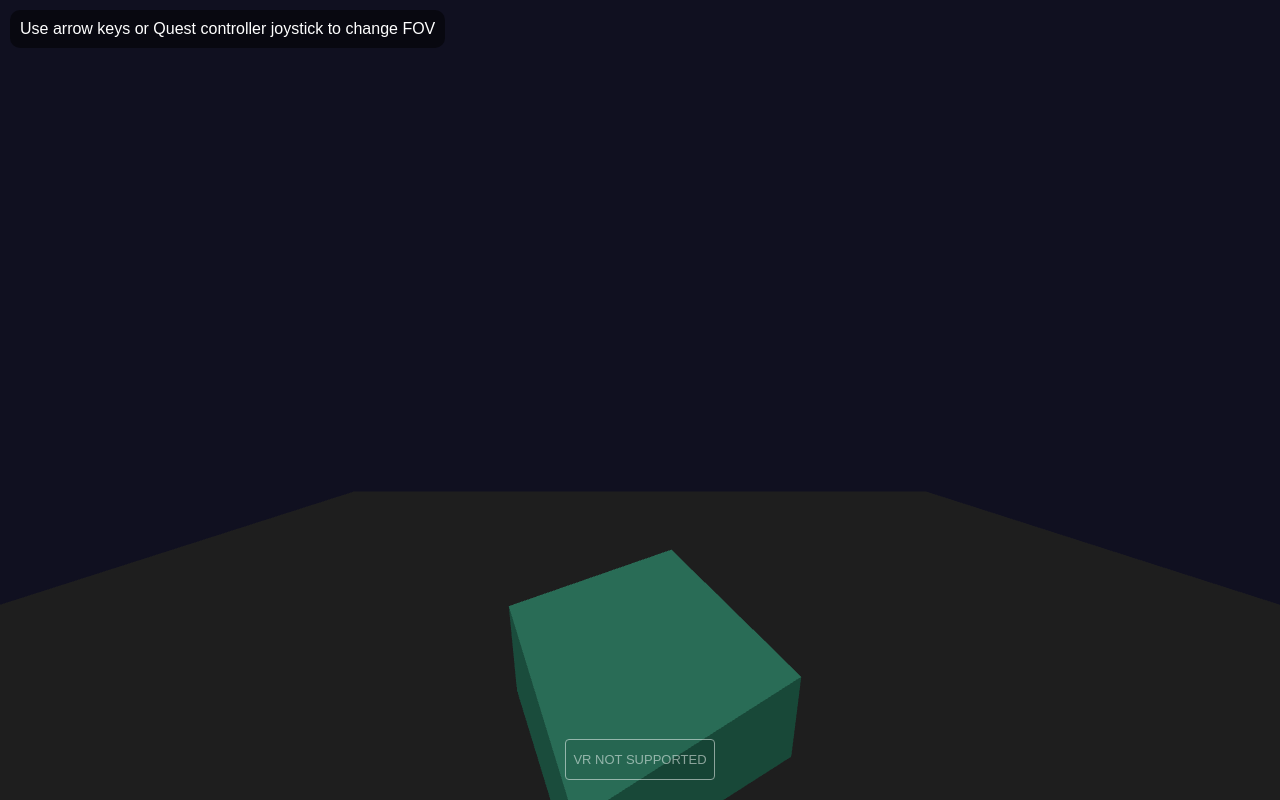
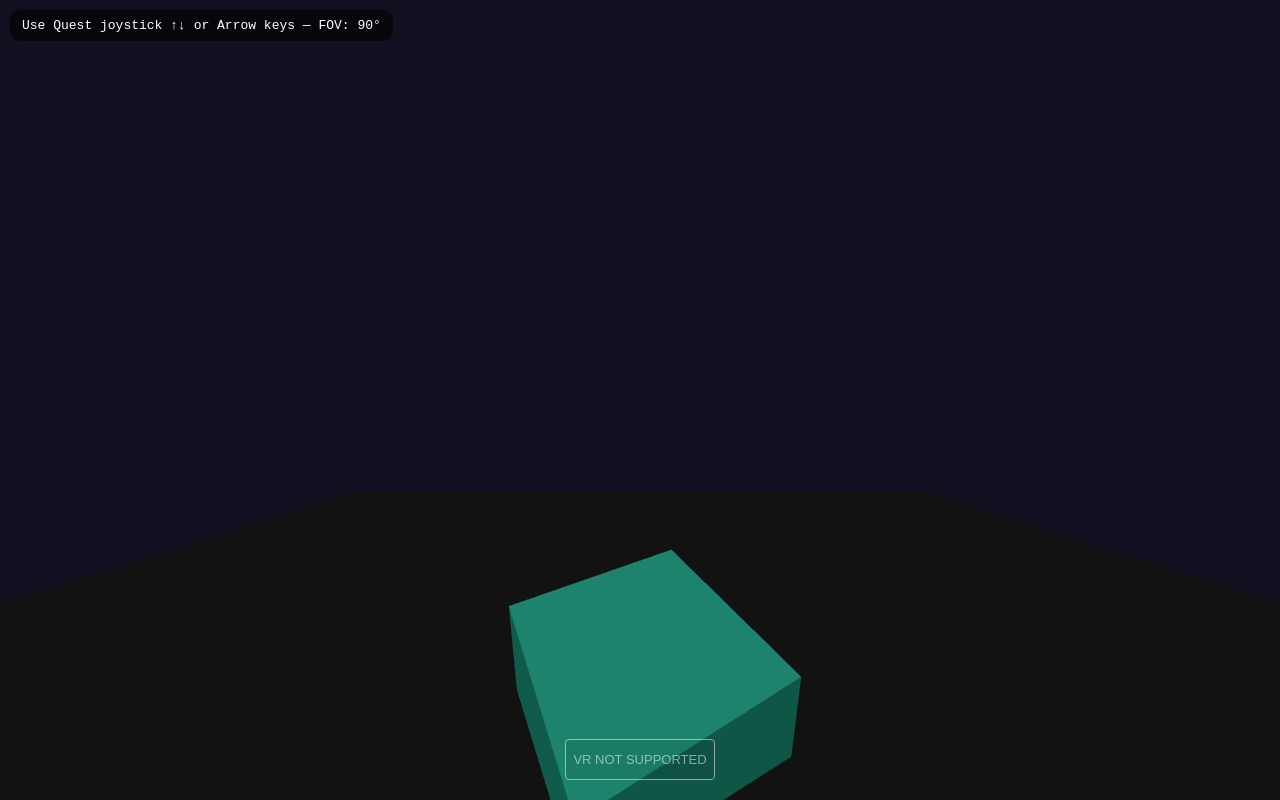
Before and after one commit to Teiwazik/xrfovtest.github.io, a plain HTML site: page index.html in a window 1280 px wide. Drawn offline with nearby package versions, Linux system fonts and the light colour scheme; animation ran at ten frames a second.

Commit message:
Update index.html

```diff
--- a/index.html
+++ b/index.html
@@ -2,28 +2,30 @@
 <html lang="en">
 <head>
   <meta charset="UTF-8" />
-  <title>WebXR Dynamic FOV Demo</title>
+  <title>WebXR Dynamic FOV Demo (Quest 3)</title>
   <style>
     body { margin: 0; overflow: hidden; background: #000; }
     #ui {
       position: absolute; top: 10px; left: 10px;
-      background: rgba(0,0,0,0.5); color: #fff;
-      font-family: sans-serif; padding: 10px; border-radius: 10px;
+      background: rgba(0,0,0,0.6); color: #fff;
+      font-family: monospace; padding: 8px 12px;
+      border-radius: 10px;
     }
   </style>
 </head>
 <body>
-  <div id="ui">Use arrow keys or Quest controller joystick to change FOV</div>
+  <div id="ui">Use Quest joystick ↑↓ or Arrow keys — FOV: <span id="fovVal">90</span>°</div>
+
   <script type="module">
     import * as THREE from "https://cdn.jsdelivr.net/npm/three@0.169.0/build/three.module.js";
     import { VRButton } from "https://cdn.jsdelivr.net/npm/three@0.169.0/examples/jsm/webxr/VRButton.js";
 
-    // Scene, camera, renderer setup
+    // Scene setup
     const scene = new THREE.Scene();
     scene.background = new THREE.Color(0x101020);
 
     const camera = new THREE.PerspectiveCamera(90, window.innerWidth / window.innerHeight, 0.1, 100);
-    camera.position.set(0, 1.6, 2); // typical human height in VR
+    camera.position.set(0, 1.6, 2); // VR head height
 
     const renderer = new THREE.WebGLRenderer({ antialias: true });
     renderer.setSize(window.innerWidth, window.innerHeight);
@@ -31,65 +33,80 @@
     document.body.appendChild(renderer.domElement);
     document.body.appendChild(VRButton.createButton(renderer));
 
-    // Basic environment
-    const geometry = new THREE.BoxGeometry(1, 1, 1);
-    const material = new THREE.MeshStandardMaterial({ color: 0x44aa88 });
-    const cube = new THREE.Mesh(geometry, material);
+    // Lighting & objects
+    const light = new THREE.HemisphereLight(0xffffff, 0x222233, 1.2);
+    scene.add(light);
+
+    const cubeGeo = new THREE.BoxGeometry(1, 1, 1);
+    const cubeMat = new THREE.MeshStandardMaterial({ color: 0x33ccaa });
+    const cube = new THREE.Mesh(cubeGeo, cubeMat);
     scene.add(cube);
 
-    const light = new THREE.HemisphereLight(0xffffff, 0x444444, 1.2);
-    scene.add(light);
+    const floor = new THREE.Mesh(
+      new THREE.PlaneGeometry(10, 10),
+      new THREE.MeshStandardMaterial({ color: 0x222222 })
+    );
+    floor.rotation.x = -Math.PI / 2;
+    scene.add(floor);
 
-    // Ground
-    const plane = new THREE.Mesh(
-      new THREE.PlaneGeometry(10, 10),
-      new THREE.MeshStandardMaterial({ color: 0x333333 })
-    );
-    plane.rotation.x = -Math.PI / 2;
-    scene.add(plane);
-
-    // FOV logic
+    // FOV control variables
     let fov = 90;
+    let targetFOV = fov;
     const minFOV = 60;
     const maxFOV = 130;
-    let targetFOV = fov;
+    const fovDisplay = document.getElementById("fovVal");
 
     function updateFOV(delta) {
       targetFOV = THREE.MathUtils.clamp(targetFOV + delta, minFOV, maxFOV);
+      fovDisplay.textContent = targetFOV.toFixed(0);
     }
 
-    // Keyboard input
+    // Keyboard fallback
     window.addEventListener('keydown', (e) => {
       if (e.key === 'ArrowUp') updateFOV(-2);
       if (e.key === 'ArrowDown') updateFOV(2);
     });
 
-    // Controller (Quest joystick)
+    // VR controller handling
     function handleControllers() {
       const session = renderer.xr.getSession();
       if (!session) return;
+
       for (const source of session.inputSources) {
-        if (source.gamepad) {
-          const [x, y] = source.gamepad.axes;
-          if (Math.abs(y) > 0.2) updateFOV(y * 1.5); // use up/down joystick
+        if (!source.gamepad) continue;
+
+        const gp = source.gamepad;
+        const axes = gp.axes;
+        let vertical = 0;
+
+        // Try right stick vertical (axes[3]) or fallback to left stick (axes[1])
+        if (axes.length >= 4) vertical = axes[3];
+        else if (axes.length >= 2) vertical = axes[1];
+
+        // Only apply if stick is moved significantly
+        if (Math.abs(vertical) > 0.2) {
+          updateFOV(vertical * 2.0);
         }
       }
     }
 
     // Animation loop
     renderer.setAnimationLoop(() => {
-      // Smooth transition to avoid motion sickness
+      handleControllers();
+
+      // Smoothly interpolate FOV to prevent motion sickness
       fov = THREE.MathUtils.lerp(fov, targetFOV, 0.1);
       camera.fov = fov;
       camera.updateProjectionMatrix();
 
+      // Animate cube
       cube.rotation.y += 0.01;
       cube.rotation.x += 0.005;
 
-      handleControllers();
       renderer.render(scene, camera);
     });
 
+    // Handle resize
     window.addEventListener('resize', () => {
       camera.aspect = window.innerWidth / window.innerHeight;
       camera.updateProjectionMatrix();
```
